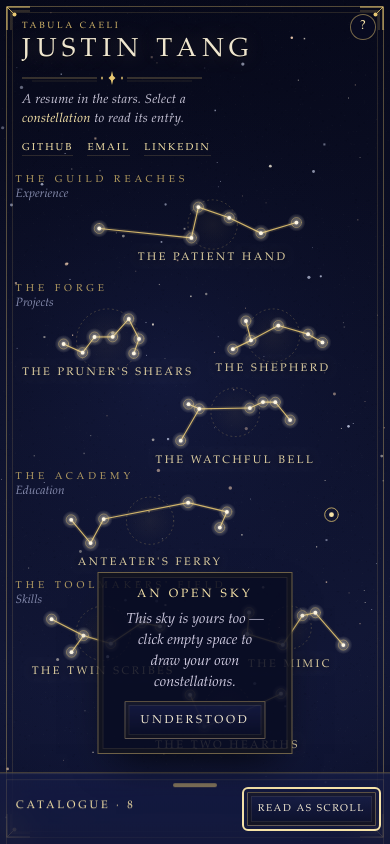
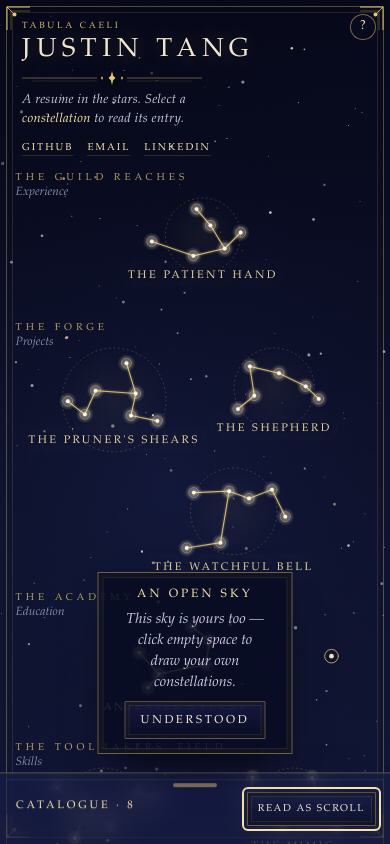
Before and after one commit to j-ctang/constellation-resume, a React (Vite) app: page / in a window 390 px wide. Built offline with nearby package versions, Linux system fonts and the light colour scheme.

Commit message:
- Start mobile sky below measured masthead - Enforce 120px minimum mobile row height - Scroll sky when rows overflow screen - Cap phone constellation aspect at 1.6 - Keep scroll MakerMods link purple

```diff
--- a/src/App.tsx
+++ b/src/App.tsx
@@ -1,4 +1,4 @@
-import { useEffect, useRef, useState } from 'react'
+import { useEffect, useLayoutEffect, useRef, useState } from 'react'
 import { ENTRIES } from './sky.config'
 import { useMediaQuery } from './lib/useMediaQuery'
 import Frame from './components/Frame'
@@ -18,7 +18,21 @@ export default function App() {
   const selected = ENTRIES.find(e => e.id === selectedId) ?? null
   const hotId = hoverId ?? selectedId // index row emphasis
 
+  // Phones stack the sky below the masthead, so track where the masthead actually ends.
+  const mastRef = useRef<HTMLElement>(null)
+  const [mastBottom, setMastBottom] = useState<number | undefined>(undefined)
   const [view, setView] = useState<'sky' | 'scroll'>('sky')
+  useLayoutEffect(() => {
+    const el = mastRef.current
+    if (!el) return
+    const measure = () => setMastBottom(el.offsetTop + el.offsetHeight)
+    measure()
+    window.addEventListener('resize', measure)
+    const ro = typeof ResizeObserver === 'undefined' ? null : new ResizeObserver(measure)
+    ro?.observe(el)
+    return () => { window.removeEventListener('resize', measure); ro?.disconnect() }
+  }, [view])
+
   const [onboardOpen, setOnboardOpen] = useState(() => !readFlag(ONBOARD_KEY))
   const dismissOnboarding = () => {
     if (!onboardOpen) return
@@ -78,9 +92,11 @@ export default function App() {
       <p className="sr-only" role="status" aria-live="polite">
         {selected ? `${selected.poeticName} — ${realTitle(selected)}` : ''}
       </p>
+      <div className="sky-scroll">
       <SkyCanvas
         entries={ENTRIES}
         mobile={mobile}
+        mobileTop={mobile ? mastBottom : undefined}
         reducedMotion={reducedMotion}
         hotId={hoverId}
         selectedId={selectedId}
@@ -90,8 +106,9 @@ export default function App() {
         onHover={setHoverId}
         onEmptyClick={onEmptyClick}
       />
+      <Masthead ref={mastRef} />
+      </div>
       <Frame onHelp={() => setOnboardOpen(true)} />
-      <Masthead />
       <button ref={toggleRef} type="button" className="tool scroll-toggle" onClick={() => setView('scroll')}>Read as scroll</button>
       <SidePanel
         entries={ENTRIES}
--- a/src/components/Masthead.tsx
+++ b/src/components/Masthead.tsx
@@ -1,8 +1,9 @@
+import type { Ref } from 'react'
 import { PROFILE } from '../sky.config'
 
-export default function Masthead() {
+export default function Masthead({ ref }: { ref?: Ref<HTMLElement> }) {
   return (
-    <header className="masthead">
+    <header ref={ref} className="masthead">
       <p className="kicker">Tabula Caeli<span className="yr"> · Anno MMXXVI</span></p>
       <h1>{PROFILE.name}</h1>
       <svg className="rule" viewBox="0 0 360 14" aria-hidden="true" preserveAspectRatio="none">
--- a/src/components/SkyCanvas.tsx
+++ b/src/components/SkyCanvas.tsx
@@ -1,7 +1,7 @@
 import { useEffect, useMemo, useReducer, useRef, useState } from 'react'
 import type { SkyEntry } from '../sky.config'
 import { realTitle } from '../lib/format'
-import { backgroundStars, emptySpot, layoutSky, skyArea } from '../sky/layout'
+import { backgroundStars, emptySpot, layoutSky, SHEET_PEEK, skyArea } from '../sky/layout'
 import { drawingReducer, initialDrawing } from '../sky/drawing'
 import { approach, figureHighlight } from '../sky/highlight'
 import { buildBackground, drawBgStars, drawFigure, drawPulse, drawRegionLabel, drawUser } from '../sky/render'
@@ -9,6 +9,8 @@ import { buildBackground, drawBgStars, drawFigure, drawPulse, drawRegionLabel, d
 export interface SkyCanvasProps {
   entries: SkyEntry[]
   mobile: boolean
+  /** Masthead's bottom edge on phones; the sky stacks below it. */
+  mobileTop?: number
   reducedMotion: boolean
   hotId: string | null
   selectedId: string | null
@@ -25,7 +27,7 @@ const HIGHLIGHT_MS = 450
 const REVEAL_MS = 1600
 
 export default function SkyCanvas(props: SkyCanvasProps) {
-  const { entries, mobile, selectedId, onSelect, onHover, onEmptyClick } = props
+  const { entries, mobile, mobileTop, selectedId, onSelect, onHover, onEmptyClick } = props
   const canvasRef = useRef<HTMLCanvasElement>(null)
   const [size, setSize] = useState(() => ({ w: window.innerWidth, h: window.innerHeight }))
 
@@ -36,8 +38,10 @@ export default function SkyCanvas(props: SkyCanvasProps) {
   }, [])
 
   const area = useMemo(() => skyArea(size.w, size.h, mobile), [size, mobile])
-  const { figures, labels } = useMemo(() => layoutSky(entries, area, mobile), [entries, area, mobile])
-  const bgStars = useMemo(() => backgroundStars(size.w, size.h), [size])
+  const { figures, labels, bottom } = useMemo(() => layoutSky(entries, area, mobile, mobileTop), [entries, area, mobile, mobileTop])
+  // On phones the sky can run past the screen; the canvas grows to fit and its wrapper scrolls.
+  const canvasH = mobile ? Math.max(size.h, Math.ceil(bottom + SHEET_PEEK)) : size.h
+  const bgStars = useMemo(() => backgroundStars(size.w, canvasH), [size.w, canvasH])
   const pulseAt = useMemo(() => emptySpot(figures, area), [figures, area])
   const byId = useMemo(() => new Map(entries.map(e => [e.id, e])), [entries])
 
@@ -62,8 +66,8 @@ export default function SkyCanvas(props: SkyCanvasProps) {
     if (!canvas || !ctx) return
     const dpr = Math.min(2, window.devicePixelRatio || 1)
     canvas.width = Math.round(size.w * dpr)
-    canvas.height = Math.round(size.h * dpr)
-    const bg = buildBackground(size.w, size.h, dpr)
+    canvas.height = Math.round(canvasH * dpr)
+    const bg = buildBackground(size.w, canvasH, dpr)
     const start = performance.now()
     let last = start
     const emphasis = new Map<string, { lit: number; dim: number }>()
@@ -98,13 +102,14 @@ export default function SkyCanvas(props: SkyCanvasProps) {
     }
     raf = requestAnimationFrame(frame)
     return () => cancelAnimationFrame(raf)
-  }, [size])
+  }, [size.w, canvasH])
 
   return (
     <>
       <canvas
         ref={canvasRef}
         className="sky"
+        style={{ height: canvasH }}
         aria-hidden="true"
         onClick={e => {
           if (props.drawingEnabled) {
@@ -114,7 +119,7 @@ export default function SkyCanvas(props: SkyCanvasProps) {
           onEmptyClick()
         }}
       />
-      <div className="hotspots" role="group" aria-label="Constellations">
+      <div className="hotspots" style={{ height: canvasH }} role="group" aria-label="Constellations">
         {figures.map(f => {
           const e = byId.get(f.id)
           if (!e) return null
--- a/src/sky/layout.ts
+++ b/src/sky/layout.ts
@@ -34,9 +34,14 @@ const LABEL_BAND = 30
 const LABEL_MARGIN = 8
 const MOBILE_MAX_COLS = 2
 const LONE_NUDGE = 0.12
-// Mobile regions stack between the masthead and the sheet peek.
+// Mobile regions stack below the masthead. Fallback top when the masthead is not measured.
 const MOBILE_TOP = 0.22
 const MOBILE_BOTTOM = 0.99
+const MOBILE_GAP = 12
+/** Shortest a mobile row may get; past this the sky grows taller and scrolls. */
+export const MOBILE_ROW_MIN = 120
+/** Widest a phone constellation may be, relative to its height, so it never looks squashed. */
+export const MOBILE_MAX_ASPECT = 1.6
 
 // Fractions of the sky area. Desktop keeps the top-left clear for the masthead.
 const DESKTOP_BOXES: Record<Region, Rect> = {
@@ -54,9 +59,10 @@ export function skyArea(w: number, h: number, mobile: boolean): Rect {
 
 /**
  * Region rectangles for the regions that have entries.
- * Desktop uses fixed boxes; mobile stacks non-empty regions, each as tall as its rows of constellations.
+ * Desktop uses fixed boxes; mobile stacks non-empty regions below `mobileTop` (the masthead's bottom edge),
+ * each as tall as its rows of constellations. Rows never drop below MOBILE_ROW_MIN, so the stack may run past the area.
  */
-export function regionRects(entries: SkyEntry[], area: Rect, mobile: boolean): Partial<Record<Region, Rect>> {
+export function regionRects(entries: SkyEntry[], area: Rect, mobile: boolean, mobileTop?: number): Partial<Record<Region, Rect>> {
   const groups = groupByRegion(entries)
   const out: Partial<Record<Region, Rect>> = {}
   if (!mobile) {
@@ -68,10 +74,10 @@ export function regionRects(entries: SkyEntry[], area: Rect, mobile: boolean): P
   }
   const x = area.x + area.w * 0.04
   const w = area.w * 0.92
-  const top = area.y + area.h * MOBILE_TOP
-  const height = area.h * (MOBILE_BOTTOM - MOBILE_TOP)
+  const top = mobileTop === undefined ? area.y + area.h * MOBILE_TOP : mobileTop + MOBILE_GAP
+  const height = area.y + area.h * MOBILE_BOTTOM - top
   const rows = groups.map(g => Math.ceil(g.entries.length / MOBILE_MAX_COLS))
-  const rowH = Math.max(1, (height - groups.length * LABEL_BAND) / Math.max(1, rows.reduce((a, b) => a + b, 0)))
+  const rowH = Math.max(MOBILE_ROW_MIN, (height - groups.length * LABEL_BAND) / Math.max(1, rows.reduce((a, b) => a + b, 0)))
   let y = top
   groups.forEach(({ region }, i) => {
     const h = LABEL_BAND + rows[i] * rowH
@@ -119,7 +125,12 @@ export function spanningEdges(pts: Point[]): [number, number][] {
 function figureFor(entry: SkyEntry, cell: Rect, area: Rect, compact: boolean): Figure {
   const rand = mulberry32(hashString(entry.id))
   const n = 4 + Math.floor(rand() * 4)
-  const inner = { x: cell.x + cell.w * 0.12, y: cell.y + cell.h * 0.06, w: cell.w * 0.76, h: cell.h * 0.64 }
+  let inner = { x: cell.x + cell.w * 0.12, y: cell.y + cell.h * 0.06, w: cell.w * 0.76, h: cell.h * 0.64 }
+  // Phone cells can be wide and short; narrow the star box so the figure keeps its shape.
+  if (compact && inner.w > MOBILE_MAX_ASPECT * inner.h) {
+    const w = MOBILE_MAX_ASPECT * inner.h
+    inner = { ...inner, x: inner.x + (inner.w - w) / 2, w }
+  }
   const minD = 0.22 * Math.min(inner.w, inner.h)
   const stars: Point[] = []
   // After 150 tries, accept any point so tiny cells still get n stars.
@@ -157,19 +168,25 @@ function figureFor(entry: SkyEntry, cell: Rect, area: Rect, compact: boolean): F
   }
 }
 
-export function layoutSky(entries: SkyEntry[], area: Rect, mobile: boolean): { figures: Figure[]; labels: RegionLabel[] } {
-  if (area.w <= 0 || area.h <= 0) return { figures: [], labels: [] }
+/**
+ * Figures and region labels for the sky. `bottom` is where the content ends; on phones it can run past the area,
+ * and the canvas grows to fit. `mobileTop` is the masthead's bottom edge on phones.
+ */
+export function layoutSky(entries: SkyEntry[], area: Rect, mobile: boolean, mobileTop?: number): { figures: Figure[]; labels: RegionLabel[]; bottom: number } {
+  if (area.w <= 0 || area.h <= 0) return { figures: [], labels: [], bottom: 0 }
   const figures: Figure[] = []
   const labels: RegionLabel[] = []
-  const rects = regionRects(entries, area, mobile)
+  const rects = regionRects(entries, area, mobile, mobileTop)
+  const bottom = Math.max(area.y + area.h, ...Object.values(rects).map(r => r!.y + r!.h))
+  const sky = { ...area, h: bottom - area.y }
   for (const { region, entries: list } of groupByRegion(entries)) {
     const r = rects[region.id]
     if (!r) continue
     labels.push({ region: region.id, name: region.name, section: region.section, at: { x: r.x, y: r.y + 12 } })
     const body = { x: r.x, y: r.y + LABEL_BAND, w: r.w, h: Math.max(1, r.h - LABEL_BAND) }
-    gridCells(body, list.length, mobile ? MOBILE_MAX_COLS : Infinity, mobile).forEach((cell, i) => figures.push(figureFor(list[i], cell, area, mobile)))
+    gridCells(body, list.length, mobile ? MOBILE_MAX_COLS : Infinity, mobile).forEach((cell, i) => figures.push(figureFor(list[i], cell, sky, mobile)))
   }
-  return { figures, labels }
+  return { figures, labels, bottom }
 }
 
 const STAR_COLORS = ['#dfe6ff', '#fff4e0', '#ffd9b8']
--- a/src/styles.css
+++ b/src/styles.css
@@ -135,8 +135,9 @@ body::before {
 }
 
 /* sky */
-.sky { position: absolute; inset: 0; width: 100%; height: 100%; display: block; touch-action: manipulation; cursor: crosshair }
-.hotspots { position: absolute; inset: 0; pointer-events: none }
+.sky-scroll { position: absolute; inset: 0; overflow-x: hidden; overflow-y: auto; overscroll-behavior: contain }
+.sky { position: absolute; left: 0; top: 0; width: 100%; height: 100%; display: block; touch-action: manipulation; cursor: crosshair }
+.hotspots { position: absolute; left: 0; top: 0; width: 100%; pointer-events: none }
 .hotspot {
   position: absolute; pointer-events: auto; border: 0; padding: 0; border-radius: 50%;
   background: transparent; cursor: pointer;
@@ -177,6 +178,7 @@ body::before {
 .scroll h2 small { font-style: italic; letter-spacing: .04em; text-transform: none; color: var(--muted); font-size: 13px; margin-left: 8px }
 .scroll article { margin: 18px 0 }
 .scroll h3 { margin: 0 0 8px; font-weight: 400; font-size: 17px; color: var(--vellum) }
+.scroll h3 a, .scroll h3 a:visited { color: #551a8b }
 .scroll .fields, .scroll .bullets { margin-left: 0 }
 .scroll-poetic { color: var(--muted); font-size: 14px; margin: 6px 0 0 }
 
@@ -215,7 +217,7 @@ body::before {
   .mini-fig { position: absolute; left: 0; top: 2px }
   .mini-fig line { stroke: #b8923a; stroke-width: 1.3; vector-effect: non-scaling-stroke }
   .mini-fig circle { fill: #8a6a1f }
-  .scroll h3 a { color: #000 }
+  .scroll h3 a, .scroll h3 a:visited { color: #000 }
   .scroll .entry-link a { color: #8a6a1f }
   .scroll .scroll-poetic, .scroll-poetic em { color: #a8842e }
   .scroll-teaser { margin-top: 28px; padding-top: 10px; border-top: 1px solid #c9a95a; text-align: center; color: #a8842e; font-size: 13px }
@@ -263,6 +265,7 @@ body::before {
   .panel.sheet .panel-foot { padding: 10px 16px 14px }
 
   .onboard, .clear-mine { left: 50%; bottom: calc(72px + 18px) }
+  .clear-mine { position: fixed }
 }
 .card h2:focus { outline: none }
 
```
Also changed, not shown: 1 other file (tests, documents, lock files or other folders).
